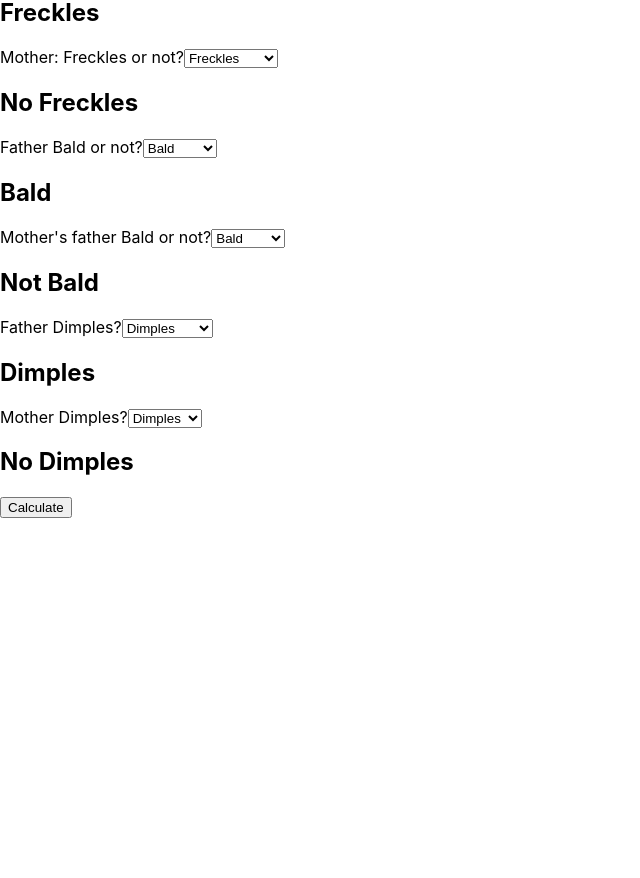
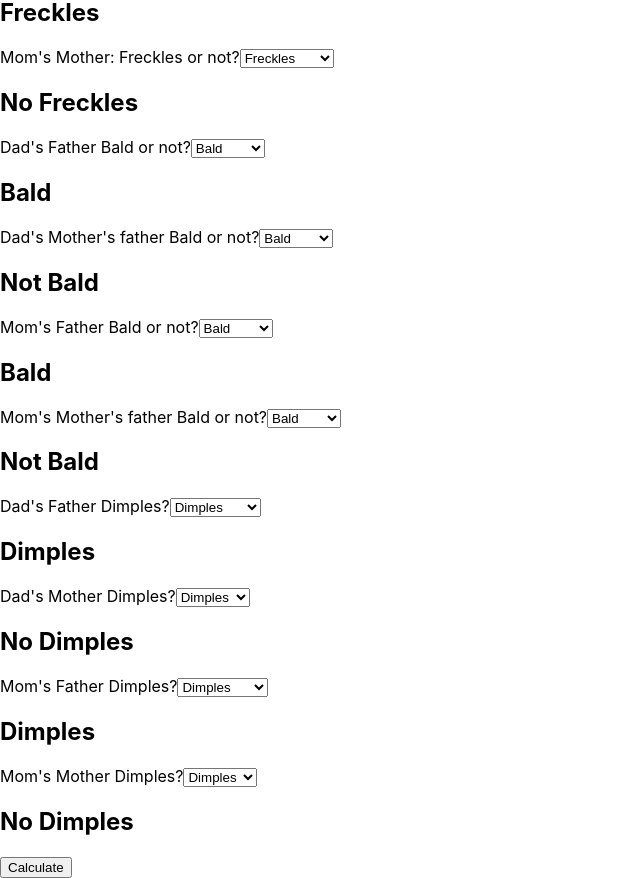
Before and after one commit to samedwardcar/Punnett_Match_App_Frontend, a React (Create React App) app: page /Square in a window 1280 px wide. Shown: the part 440-1318 px from the top of the page, without its empty margins (0-640 px from the left). Before the commit the page ends 958 px from the top, so only its background shows below. Built offline with nearby package versions, Linux system fonts and the light colour scheme.

Commit message:
punnett calculations for 3 squares rendering

```diff
--- a/src/components/Square.js
+++ b/src/components/Square.js
@@ -3,15 +3,26 @@ import React , {useState} from "react";
 import PunnettSqure from 'punnett-square';
 
 const Square = () => {
+    //freckles
     const [dadPaternalFreckleValue, setDadPaternalFreckleValue] = useState('Freckles');
     const [dadMaternalFreckleValue, setDadMaternalFreckleValue] = useState('No Freckles');
     const [momPaternalFreckleValue, setMomPaternalFreckleValue] = useState('Freckles');
     const [momMaternalFreckleValue, setMomMaternalFreckleValue] = useState('No Freckles');
-    const [paternalBaldness, setPaternalBaldness] = useState('Bald');
-    const [maternalBaldness, setMaternalBaldness] = useState('Not Bald');
-    const [paternalDimples, setPaternalDimples] = useState('Dimples');
-    const [maternalDimples, setMaternalDimples] = useState("No Dimples");
-    const [FreckleSquare, setFreckleSquare] = useState([])
+    //baldness
+    const [dadPaternalBaldness, setDadPaternalBaldness] = useState('Bald');
+    const [dadMaternalBaldness, setDadMaternalBaldness] = useState('Not Bald');
+    const [momPaternalBaldness, setMomPaternalBaldness] = useState('Bald');
+    const [momMaternalBaldness, setMomMaternalBaldness] = useState('Not Bald');
+    //dimples
+    const [dadPaternalDimples, setDadPaternalDimples] = useState('Dimples');
+    const [dadMaternalDimples, setDadMaternalDimples] = useState("No Dimples");
+    const [momPaternalDimples, setMomPaternalDimples] = useState('Dimples');
+    const [momMaternalDimples, setMomMaternalDimples] = useState("No Dimples");
+
+    //squares
+    const [FreckleSquare, setFreckleSquare] = useState([]);
+    let [baldSquare, setBaldSquare] = useState([]);
+    let [dimpleSquare, setDimpleSquare] = useState([]);
     const onChange = (event, updateFunction) => {
         console.log(event.target.value)
         const value = event.target.value;
@@ -23,10 +34,25 @@ const Square = () => {
         const freckleSquare = new PunnettSqure(FreckleTraits);
         const MOM = [momMaternalFreckleValue, momPaternalFreckleValue];
         const DAD = [dadPaternalFreckleValue, dadMaternalFreckleValue];
-        const cross = freckleSquare.cross(MOM, DAD)
+        const freckleCross = freckleSquare.cross(MOM, DAD);
+        setFreckleSquare(freckleCross);
+        console.log(  { freckleCross } )
 
-        setFreckleSquare(cross)
-          console.log(  { cross } )
+        let baldTraits = ['Bald', 'Not Bald'];
+        let baldSquare = new PunnettSqure(baldTraits);
+        let momBaldness = [momPaternalBaldness, momMaternalBaldness];
+        let dadBaldness = [dadPaternalBaldness, dadMaternalBaldness];
+        let baldCross = baldSquare.cross(momBaldness, dadBaldness);
+        setBaldSquare(baldCross);
+
+        let dimpleTraits = ['Dimples', 'No dimples'];
+        let dimpleSquare = new PunnettSqure(dimpleTraits);
+        let momDimple = [momPaternalDimples, momMaternalDimples];
+        let dadDimple = [dadPaternalDimples, dadMaternalDimples];
+        let dimpleCross = dimpleSquare.cross(momDimple, dadDimple);
+        setDimpleSquare(dimpleCross);
+
+
 
 
 
@@ -41,30 +67,33 @@ const Square = () => {
         <>
         <h1>Square Page punnett</h1>
         <div>
-            <label>Father: Freckles or not?</label>
+
+            <label>Dad's Father: Freckles or not?</label>
             <select onChange={(e) => onChange(e, setDadPaternalFreckleValue)} className='form-select'>
 
                 <option value="Freckles">Freckles</option>
                 <option value="No Freckles">No Freckles</option>
             </select>
             {<h2>{dadPaternalFreckleValue}</h2>}
-            <label>Mother: Freckles or not?</label>
+            <label>Dad's Mother: Freckles or not?</label>
             <select onChange={(e) => onChange(e, setDadMaternalFreckleValue)} className='form-select'>
 
                 <option value="Freckles">Freckles</option>
                 <option value="No Freckles">No Freckles</option>
             </select>
             {<h2>{dadMaternalFreckleValue}</h2>}
+
         </div>
+
         <div>
-            <label>Father: Freckles or not?</label>
+            <label>Mom's Father: Freckles or not?</label>
             <select onChange={(e) => onChange(e, setMomPaternalFreckleValue)} className='form-select'>
 
                 <option value="Freckles">Freckles</option>
                 <option value="No Freckles">No Freckles</option>
             </select>
             {<h2>{momPaternalFreckleValue}</h2>}
-            <label>Mother: Freckles or not?</label>
+            <label>Mom's Mother: Freckles or not?</label>
             <select onChange={(e) => onChange(e, setMomMaternalFreckleValue)} className='form-select'>
 
                 <option value="Freckles">Freckles</option>
@@ -73,33 +102,62 @@ const Square = () => {
             {momMaternalFreckleValue && <h2>{momMaternalFreckleValue}</h2>}
         </div>
         <div>
-            <label>Father Bald or not?</label>
-            <select onChange={(e) => onChange(e, setPaternalBaldness)} className='form-select'>
+            <label> Dad's Father Bald or not?</label>
+            <select onChange={(e) => onChange(e, setDadPaternalBaldness)} className='form-select'>
                 <option value="Bald">Bald</option>
                 <option value="Not Bald">Not Bald</option>
             </select>
-            {paternalBaldness && <h2>{paternalBaldness}</h2>}
+            { <h2>{dadPaternalBaldness}</h2>}
 
-            <label>Mother's father Bald or not?</label>
-            <select onChange={(e) => onChange(e, setMaternalBaldness)} className='form-select'>
+            <label>Dad's Mother's father Bald or not?</label>
+            <select onChange={(e) => onChange(e, setDadMaternalBaldness)} className='form-select'>
                 <option value="Bald">Bald</option>
                 <option value="Not Bald">Not Bald</option>
             </select>
-            {maternalBaldness && <h2>{maternalBaldness}</h2>}
+            {<h2>{dadMaternalBaldness}</h2>}
         </div>
         <div>
-            <label>Father Dimples?</label>
-            <select onChange={(e) => onChange(e, setPaternalDimples)} className='form-select'>
+            <label>Mom's Father Bald or not?</label>
+            <select onChange={(e) => onChange(e, setMomPaternalBaldness)} className='form-select'>
+                <option value="Bald">Bald</option>
+                <option value="Not Bald">Not Bald</option>
+            </select>
+            { <h2>{momPaternalBaldness}</h2>}
+
+            <label>Mom's Mother's father Bald or not?</label>
+            <select onChange={(e) => onChange(e, setMomMaternalBaldness)} className='form-select'>
+                <option value="Bald">Bald</option>
+                <option value="Not Bald">Not Bald</option>
+            </select>
+            {<h2>{momMaternalBaldness}</h2>}
+        </div>
+        <div>
+            <label>Dad's Father Dimples?</label>
+            <select onChange={(e) => onChange(e, setDadPaternalDimples)} className='form-select'>
                 <option value="Dimples">Dimples</option>
                 <option value="No Dimples">No Dimples</option>
             </select>
-            <h2>{paternalDimples}</h2>
-            <label>Mother Dimples?</label>
-            <select onChange={(e) => onChange(e, setMaternalDimples)} className='form-select'>
+            <h2>{dadPaternalDimples}</h2>
+            <label>Dad's Mother Dimples?</label>
+            <select onChange={(e) => onChange(e, setDadMaternalDimples)} className='form-select'>
                 <option value="Dimples">Dimples</option>
                 <option value="No Dimples">Not Bald</option>
             </select>
-            <h2>{maternalDimples}</h2>
+            <h2>{dadMaternalDimples}</h2>
+        </div>
+        <div>
+            <label>Mom's Father Dimples?</label>
+            <select onChange={(e) => onChange(e, setMomPaternalDimples)} className='form-select'>
+                <option value="Dimples">Dimples</option>
+                <option value="No Dimples">No Dimples</option>
+            </select>
+            <h2>{momPaternalDimples}</h2>
+            <label>Mom's Mother Dimples?</label>
+            <select onChange={(e) => onChange(e, setMomMaternalDimples)} className='form-select'>
+                <option value="Dimples">Dimples</option>
+                <option value="No Dimples">Not Bald</option>
+            </select>
+            <h2>{momMaternalDimples}</h2>
         </div>
         <div>
             <button onClick={handleCalulation}>Calculate</button>
@@ -117,6 +175,18 @@ const Square = () => {
                 })
             }
         </div>
+        <div>
+            {baldSquare.length > 0 &&
+                baldSquare.map((elem, idx) => {
+                    return (
+                        <div style={style} key={`box=${idx}`}>
+                            <span>{elem[0]}</span>
+                            <span>{elem[1]}</span>
+                        </div>
+                    )
+                })
+            }
+        </div>
         </>
     )
 }
```
